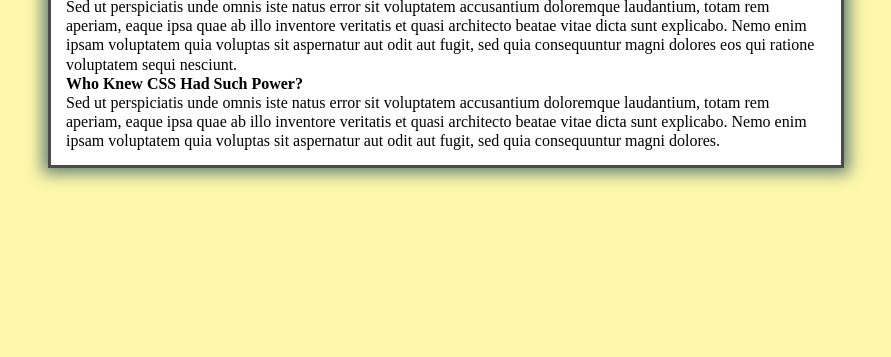
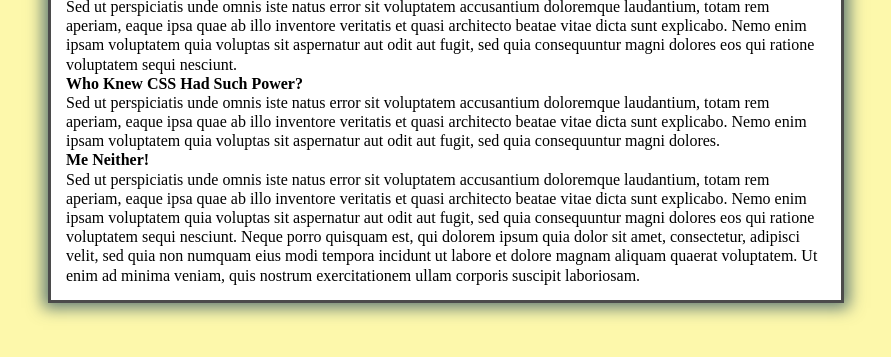
Before and after one commit to GromoBoa/grouptest, a plain HTML site: page index.html in a window 1280 px wide. Shown: the part 323-680 px from the top of the page, without its empty margins (194-1085 px from the left). Drawn offline with Linux system fonts and the light colour scheme.

Commit message:
create block me neither

```diff
--- a/index.html
+++ b/index.html
@@ -22,5 +22,12 @@
     aperiam, eaque ipsa quae ab illo inventore veritatis et quasi architecto beatae vitae dicta sunt explicabo. Nemo
     enim ipsam voluptatem quia voluptas sit aspernatur aut odit aut fugit, sed quia consequuntur magni dolores.</p>
 
+    <h2>Me Neither!</h2>
+    <p>Sed ut perspiciatis unde omnis iste natus error sit voluptatem accusantium doloremque laudantium, totam rem
+      aperiam, eaque ipsa quae ab illo inventore veritatis et quasi architecto beatae vitae dicta sunt explicabo. Nemo
+      enim ipsam voluptatem quia voluptas sit aspernatur aut odit aut fugit, sed quia consequuntur magni dolores eos qui
+      ratione voluptatem sequi nesciunt. Neque porro quisquam est, qui dolorem ipsum quia dolor sit amet, consectetur,
+      adipisci velit, sed quia non numquam eius modi tempora incidunt ut labore et dolore magnam aliquam quaerat
+      voluptatem. Ut enim ad minima veniam, quis nostrum exercitationem ullam corporis suscipit laboriosam.</p>
 </body>
 </html>
```
